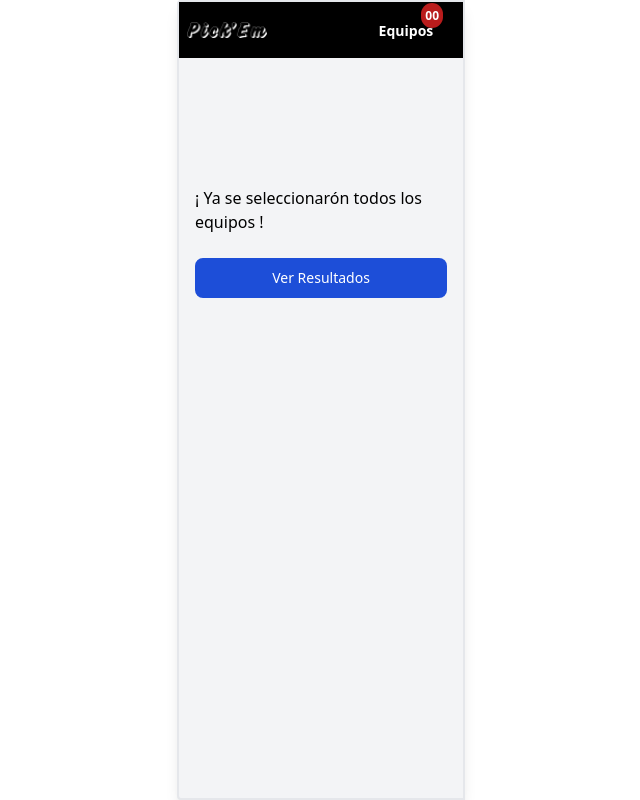
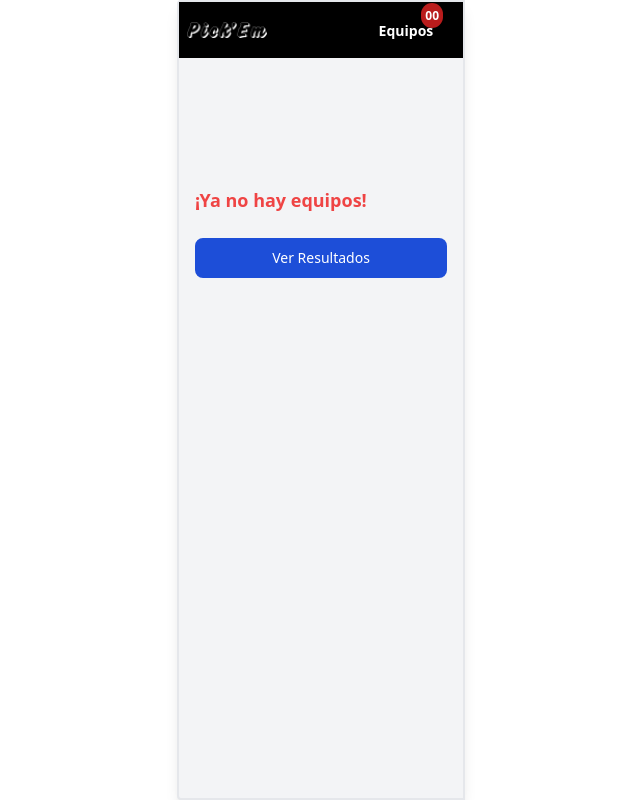
Before and after one commit to elicl73/nfl-playoff-pickem, a Next.js app: page /pickem in a window 1280 px wide. Shown: the whole page, without its empty margins (319-959 px from the left). Built offline with nearby package versions, Linux system fonts and the light colour scheme; no server answers; the database is empty.

Commit message:
Seelcted Teams Result

```diff
--- a/pages/noteams.jsx
+++ b/pages/noteams.jsx
@@ -25,7 +25,7 @@ export default function NoTeams() {
           key={user.teamId}
           className="flex items-center gap-6 border-2 border-gray-500 rounded-md w-5/6 m-1"
         >
-          <div className="pl-2">
+          <div className="pl-2 w-1/3">
             <Team teamId={user.teamSelected} smallSize={true} />
           </div>
           <span className="text-xs font-bold">{user.name}</span>
--- a/pages/pickem.jsx
+++ b/pages/pickem.jsx
@@ -87,7 +87,9 @@ export default function Pickem() {
           )}
           {length === 0 && (
             <div>
-              <p>¡ Ya se seleccionarón todos los equipos !</p>
+              <span className="text-lg font-bold text-red-500 py-1">
+                ¡Ya no hay equipos!
+              </span>
               <button
                 type="button"
                 onClick={() => router.push('/noteams')}
```
